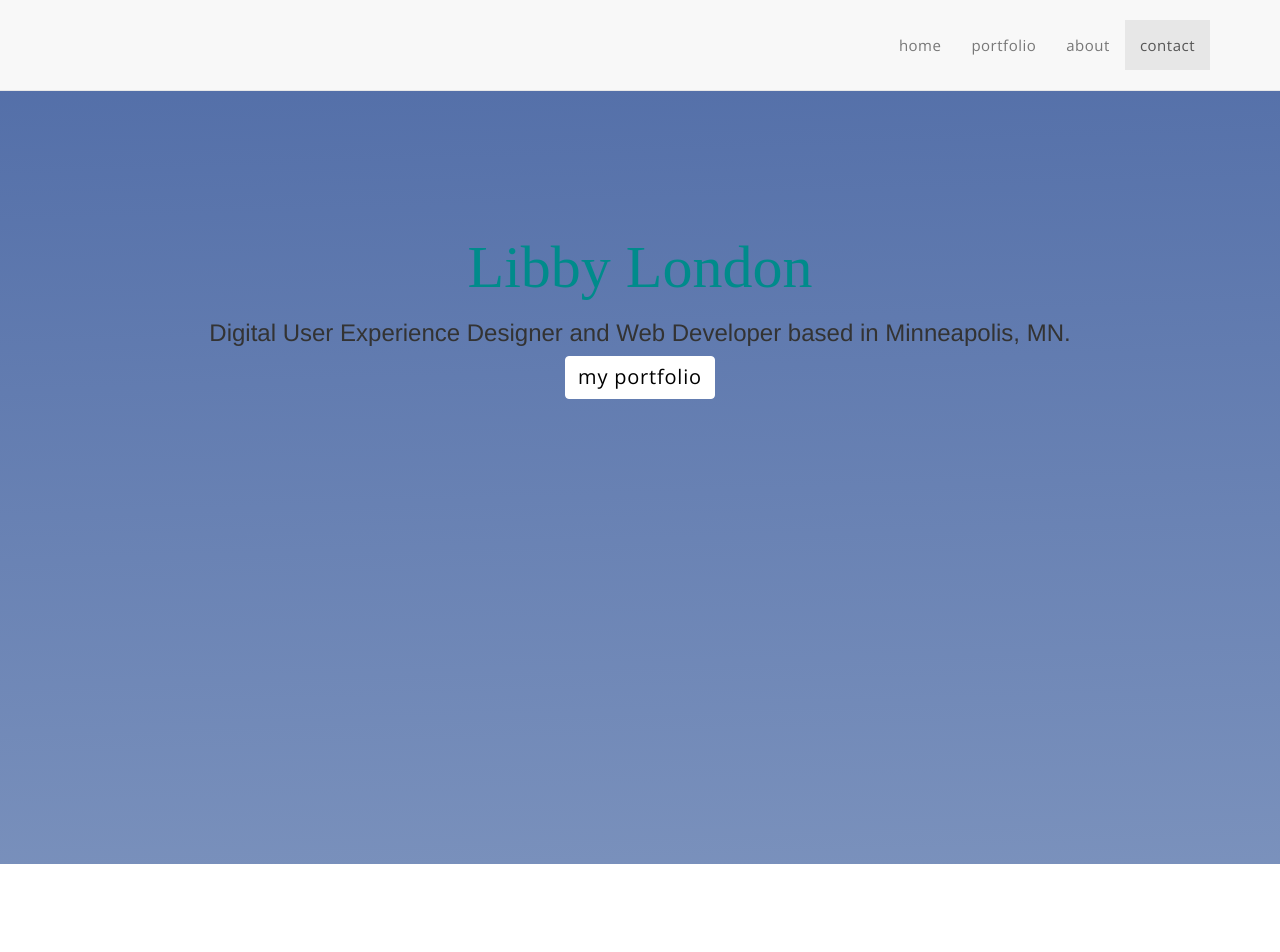
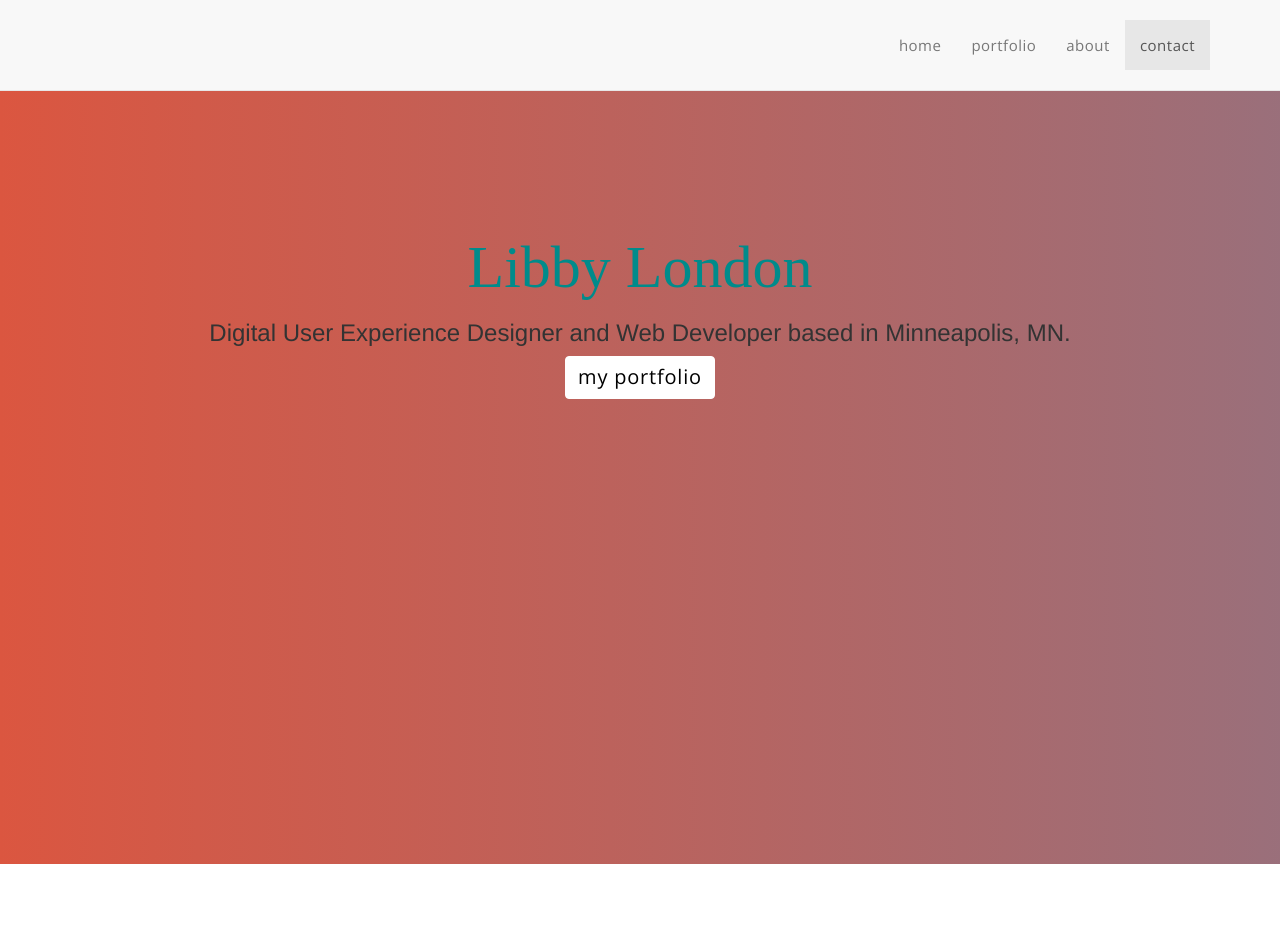
Before and after one commit to libbylondon11/portfolio, a PHP site: page /index.php in a window 1280 px wide. Shown: the top 952 px of the page. Run offline with PHP 8.4, Linux system fonts and the light colour scheme; some libraries are stand-ins or nearby versions; some web fonts are replaced.

Commit message:
gradient

```diff
--- a/style.css
+++ b/style.css
@@ -1,11 +1,12 @@
+
+/*background: linear-gradient(358deg, #b4c4da, #163989);*/
+
 #about {
-background: linear-gradient(358deg, #b4c4da, #163989);
-background-size: 400% 400%;
-
--webkit-animation: Gradient 30s ease infinite;
--moz-animation: Gradient 30s ease infinite;
-animation: Gradient 30s ease infinite;
-}
+background: linear-gradient(270deg, #18f0b8, #18a2f0, #db5640);
+background-size: 600% 600%;
+-webkit-animation: Gradient 60s ease infinite;
+-moz-animation: Gradient 60s ease infinite;
+animation: Gradient 60s ease infinite;
 @-webkit-keyframes Gradient {
     0%{background-position:0% 50%}
     50%{background-position:100% 50%}
@@ -20,6 +21,7 @@ animation: Gradient 30s ease infinite;
     0%{background-position:0% 50%}
     50%{background-position:100% 50%}
     100%{background-position:0% 50%}
+}
 }
 
 h2 {
```
